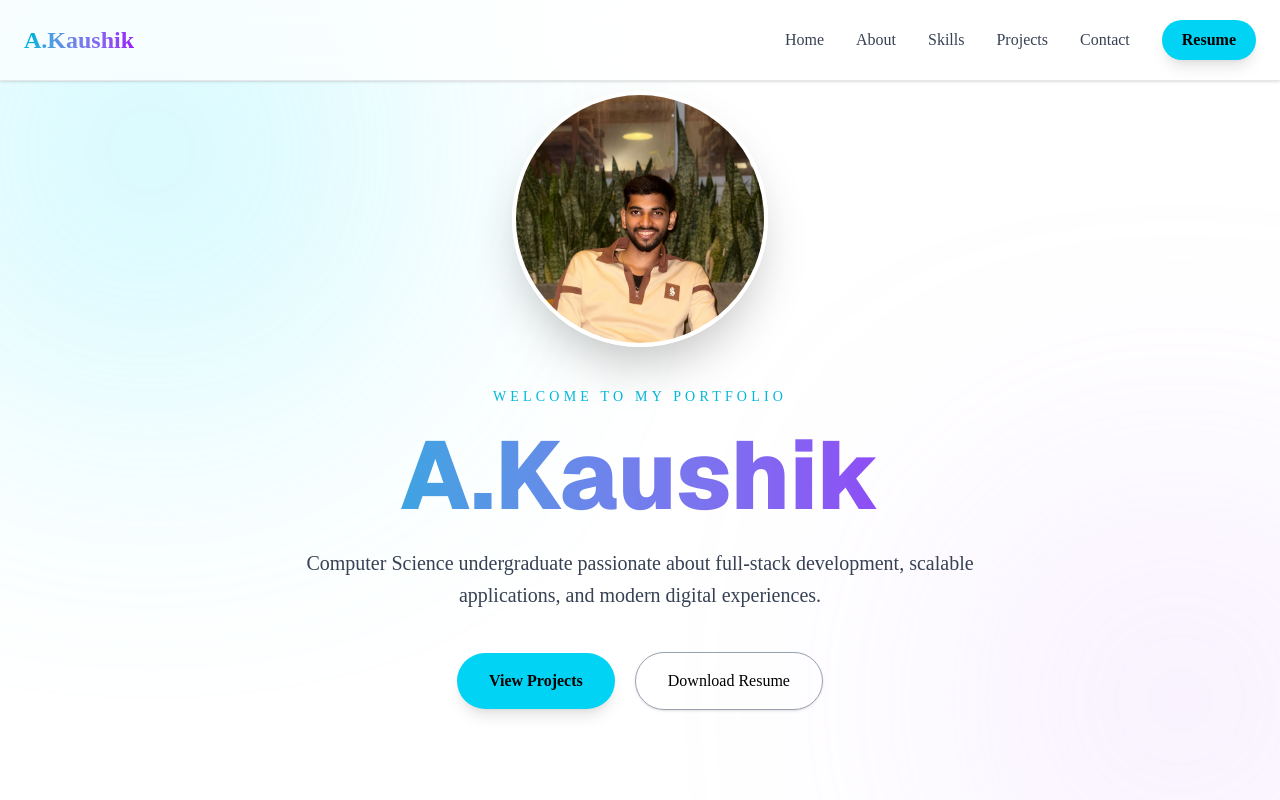
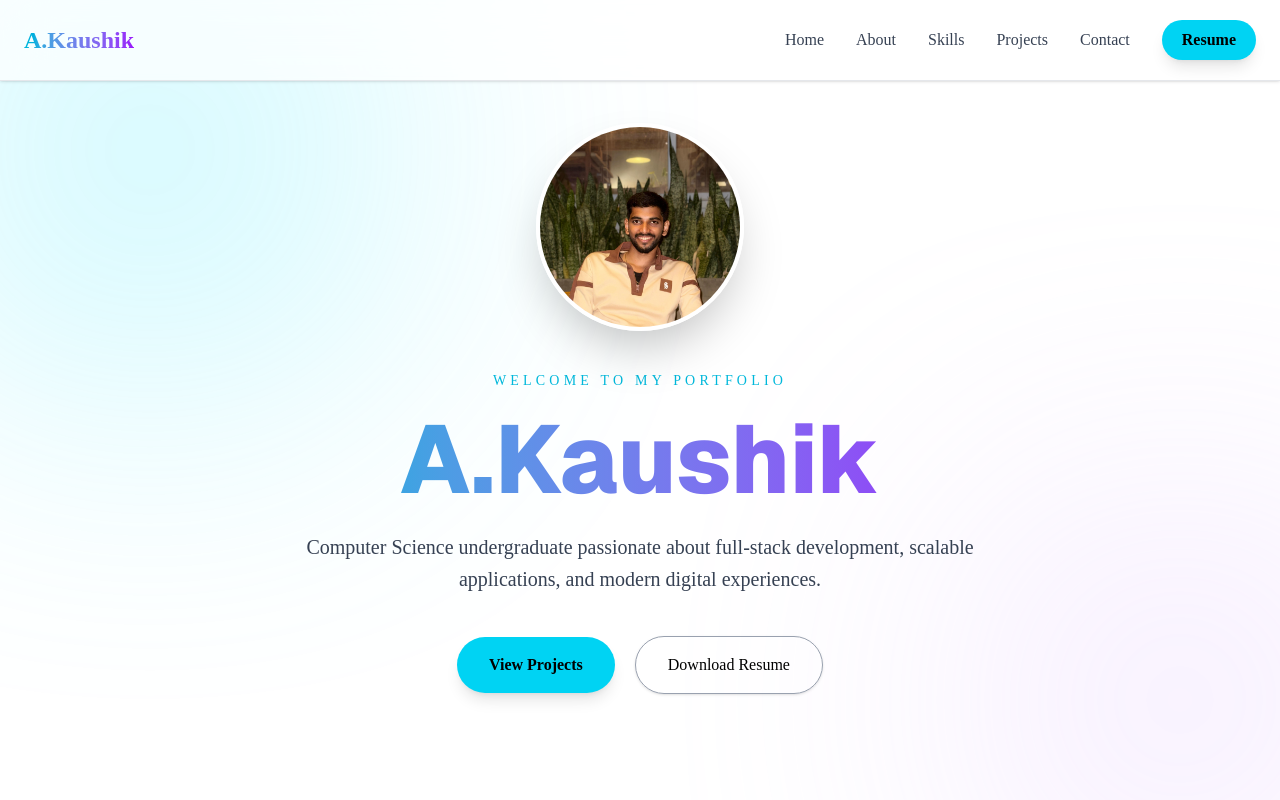
Before and after one commit to Akaushik3003/Ak, a Next.js app: page / in a window 1280 px wide. Shown: the top 800 px of the page. Built offline with nearby package versions, Linux system fonts and the light colour scheme.

Commit message:
improved hero section

```diff
--- a/src/sections/Hero.tsx
+++ b/src/sections/Hero.tsx
@@ -7,7 +7,7 @@ export default function Hero() {
   return (
     <section
       id="home"
-      className="relative min-h-screen overflow-hidden bg-white text-black flex items-center justify-center py-16"
+      className="relative min-h-screen pt-20 overflow-hidden bg-white text-black flex items-center justify-center py-16"
     >
       {/* Background Glow */}
       <div className="absolute w-[500px] h-[500px] bg-cyan-300 rounded-full blur-[140px] opacity-30 top-[-100px] left-[-100px]" />
@@ -23,7 +23,7 @@ export default function Hero() {
       >
         {/* Profile Image */}
         <div className="flex justify-center mb-10">
-          <div className="relative w-52 h-52 sm:w-56 sm:h-56 md:w-64 md:h-64 rounded-full overflow-hidden shadow-2xl border-4 border-white">
+          <div className="relative w-44 h-44 sm:w-48 sm:h-48 md:w-52 md:h-52 rounded-full overflow-hidden shadow-2xl border-4 border-white">
             <Image
               src="/ak.jpeg"
               alt="A.Kaushik"
```
